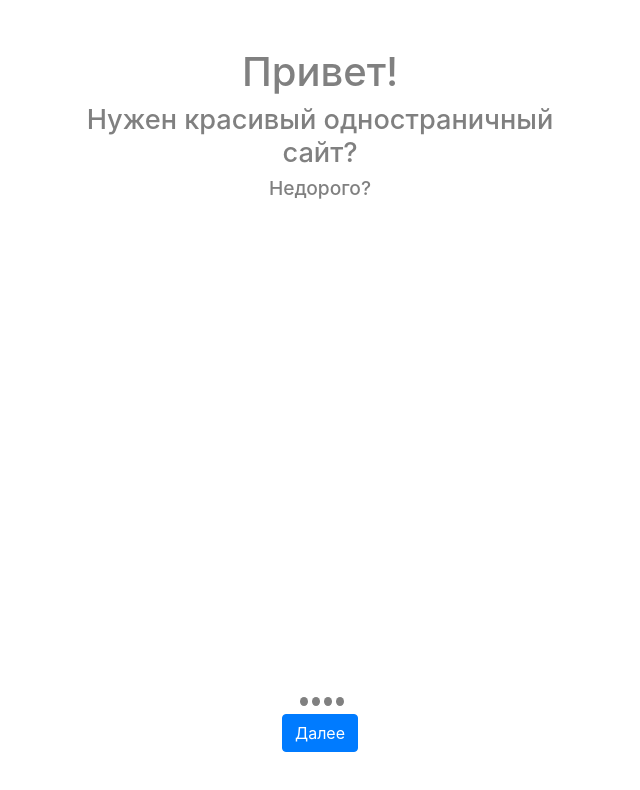
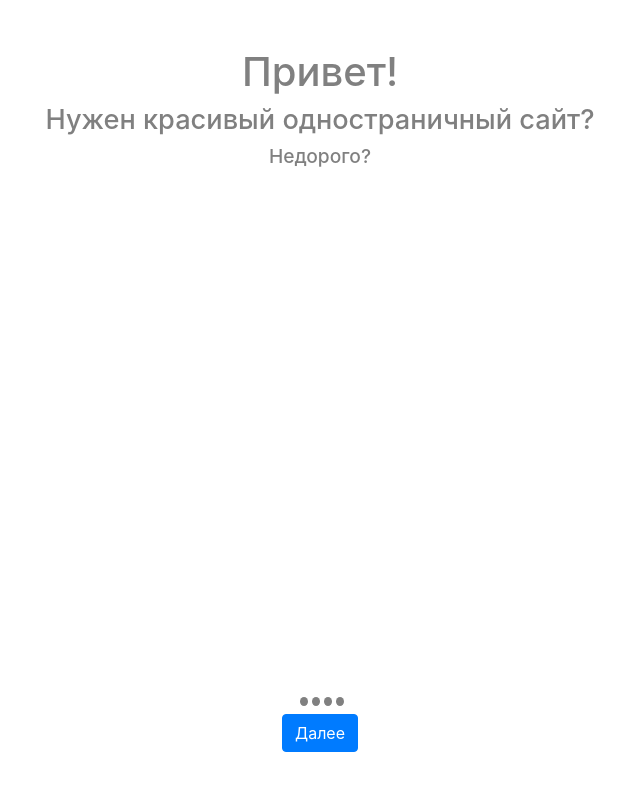
Before and after one commit to nickusim/boot, a plain HTML site: page index.html in a window 1280 px wide. Shown: the whole page, without its empty margins (320-960 px from the left). Drawn offline with nearby package versions, Linux system fonts and the light colour scheme; files whose address does not match are found by name.

Commit message:
Update index.html

```diff
--- a/index.html
+++ b/index.html
@@ -12,7 +12,7 @@
     <div class="container">
         <div class="row">
             <div class="col"></div>
-            <div class="col-6 title mt-5">
+            <div class="col-md-12 title mt-5">
                 <h1>Привет!</h1>
                 <h2>Нужен красивый одностраничный сайт?</h2>
                 <h3>Недорого?</h3>
```
